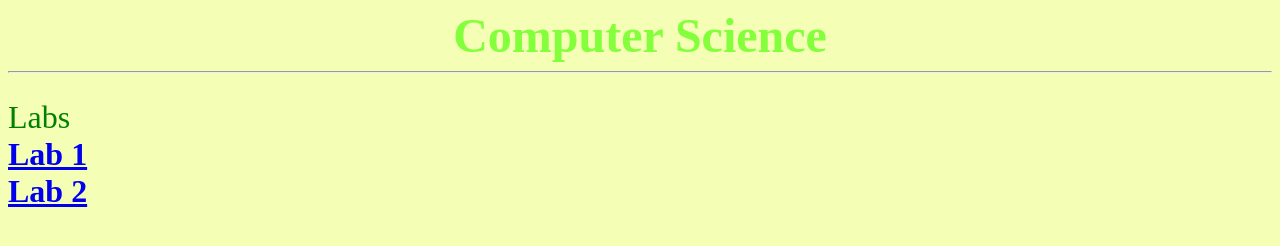
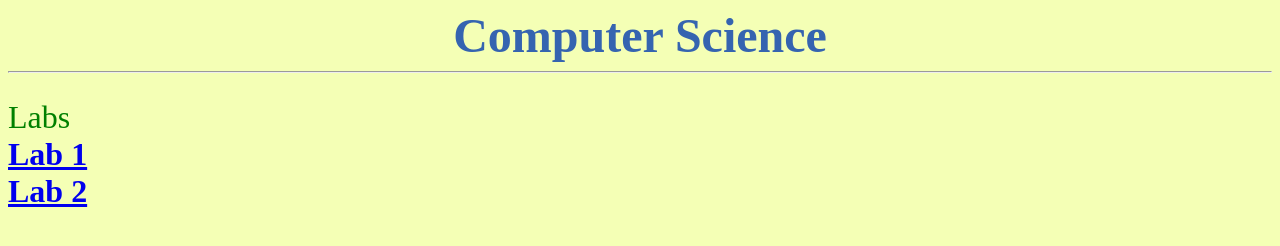
Before and after one commit to alexbangu-dev-github-io/alexbangu-dev-github-io.github.io, a plain HTML site: page index.html in a window 1280 px wide. Drawn offline with Linux system fonts and the light colour scheme.

Commit message:
Updating lab1, and updating main page title colour.

```diff
--- a/index.html
+++ b/index.html
@@ -9,7 +9,7 @@
 
 <b>
 	<center>
-		<font size="15" color="#83ff3b">
+		<font size="15" color="#3564b0">
 		Computer Science
 		</font>
 	</center>
```
Also changed, not shown: lab1/index.html (+9 -5 lines).
